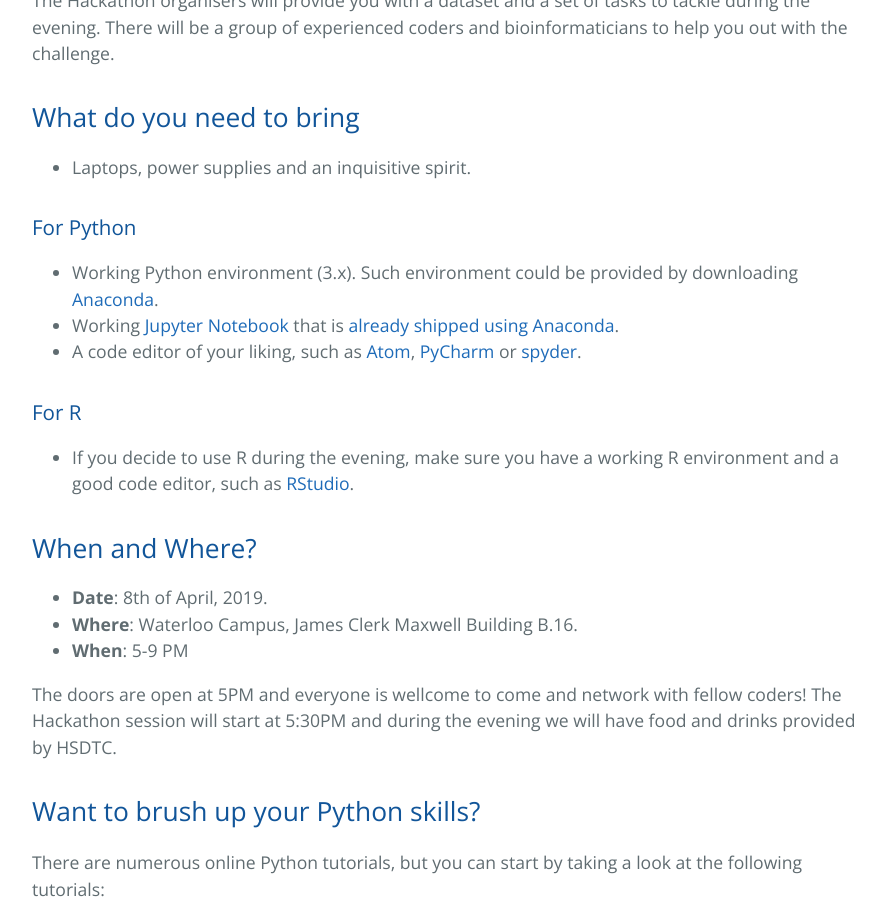
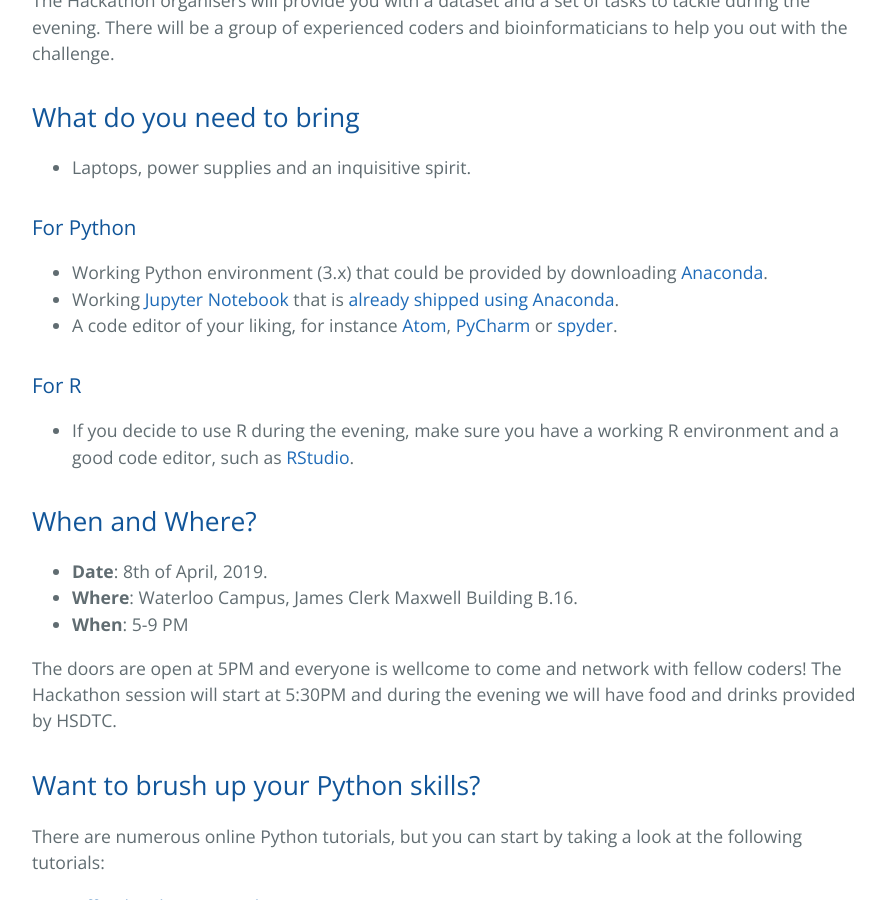
Before and after one commit to KHSDTC/Hackathon_Spring2019, a Jekyll site: the page built from index.md, in a window 1280 px wide and 900 px high, scrolled down 1464 px. Shown: the whole window, without its empty margins (192-1077 px from the left). Built offline with Jekyll 4.4.1, drawn with Linux system fonts in a browser that asks for light colours; our own code applies the rules of GitHub Pages for plain Markdown files.

Commit message:
Update index.md

```diff
--- a/index.md
+++ b/index.md
@@ -40,9 +40,9 @@ The Hackathon organisers will provide you with a dataset and a set of tasks to t
 
 ### For Python
 
-- Working Python environment (3.x). Such environment could be provided by downloading [Anaconda](https://www.anaconda.com/distribution/).
+- Working Python environment (3.x) that could be provided by downloading [Anaconda](https://www.anaconda.com/distribution/).
 - Working [Jupyter Notebook](https://jupyter.org/index.html) that is [already shipped using Anaconda](https://jupyter.org/install).
-- A code editor of your liking, such as [Atom](https://atom.io/), [PyCharm](https://www.jetbrains.com/pycharm/download/) or [spyder](https://www.spyder-ide.org/).
+- A code editor of your liking, for instance [Atom](https://atom.io/), [PyCharm](https://www.jetbrains.com/pycharm/download/) or [spyder](https://www.spyder-ide.org/).
 
 ### For R
 
```
